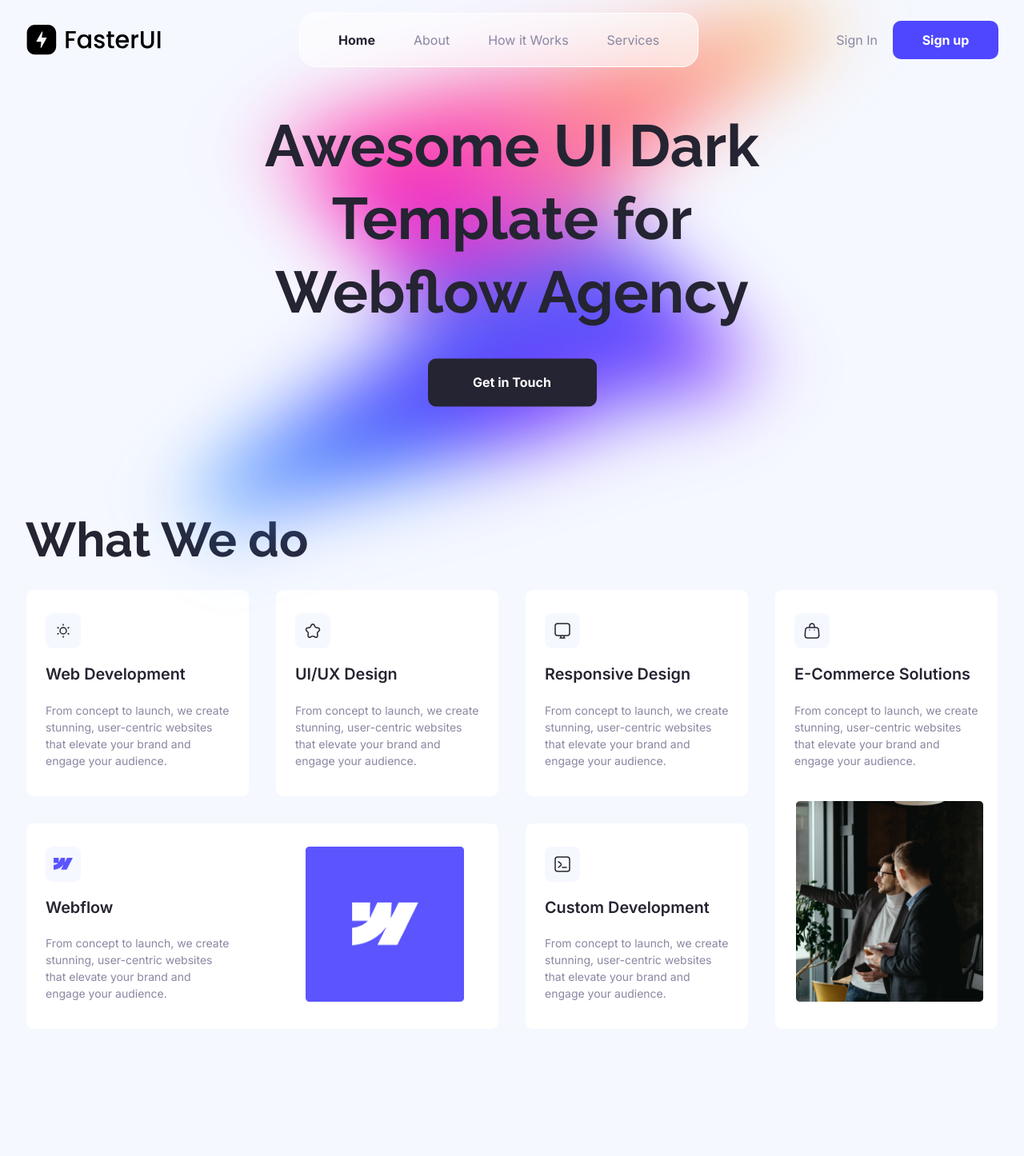
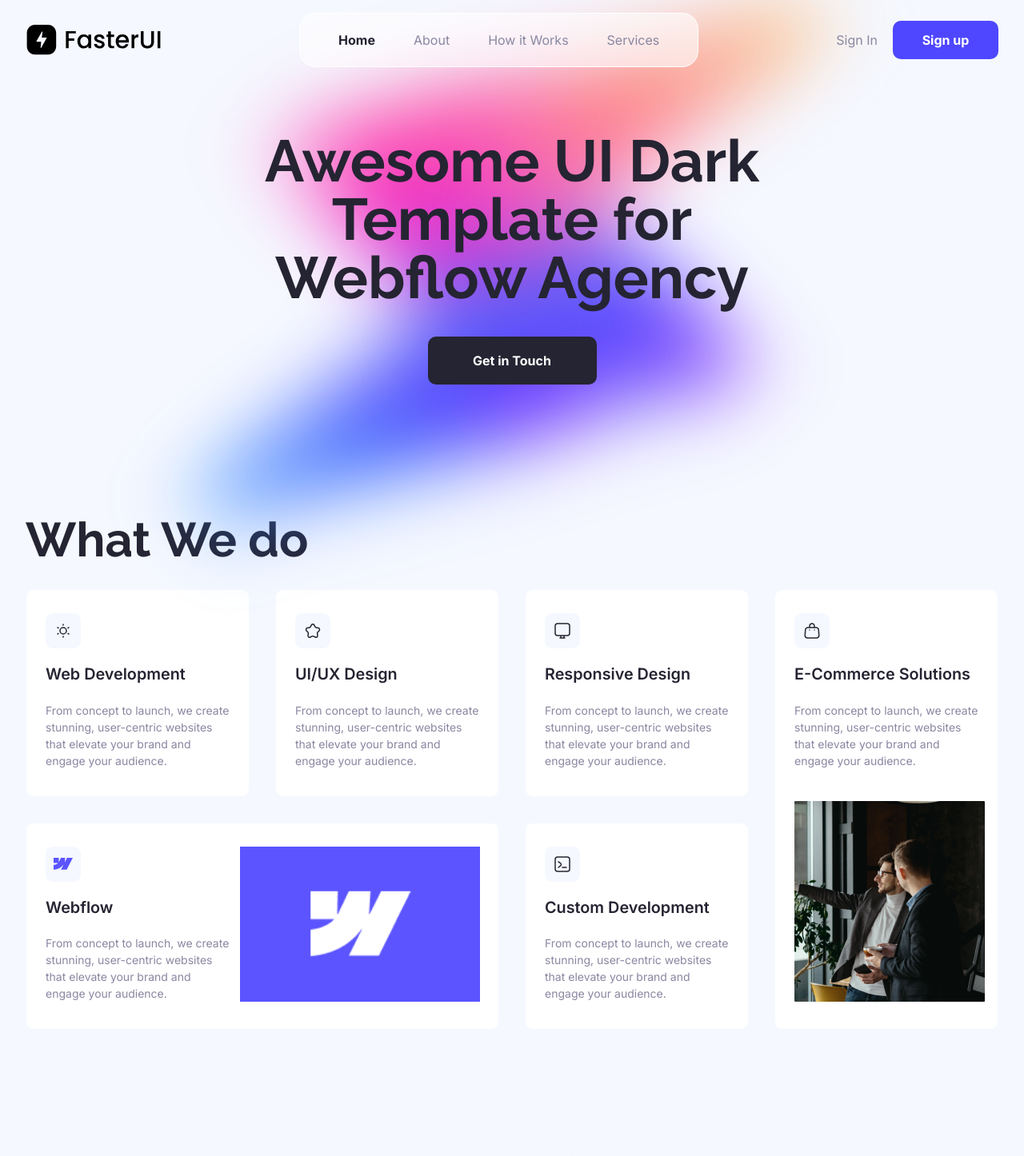
Before and after one commit to devwithfarshi/faster-ui, a Next.js app: page / in a window 1280 px wide. Shown: the top 1446 px of the page at 80% size. Built offline with nearby package versions, Linux system fonts and the light colour scheme.

Commit message:
🆙:update: 1024px responsive

```diff
--- a/src/components/common/Container.jsx
+++ b/src/components/common/Container.jsx
@@ -1,6 +1,6 @@
 const Container = ({ children, className = "" }) => {
   return (
-    <div className={`max-w-[1216px] mx-auto px-4 lg:px-0 ${className}`}>
+    <div className={`max-w-[1216px] mx-auto px-4 xl:px-0 ${className}`}>
       {children}
     </div>
   );
--- a/src/components/common/ReviewSectionCard.jsx
+++ b/src/components/common/ReviewSectionCard.jsx
@@ -3,7 +3,7 @@ import Image from "next/image";
 
 const ReviewSectionCard = () => {
   return (
-    <div className="my-12 lg:my-[86px] mx-4 max-w-[409px] lg:mx-auto rounded-[22px] p-[21px] bg-white border border-borderSecondary flex items-center gap-[13px] flex-col lg:flex-row">
+    <div className="my-12 lg:my-[86px] mx-4 max-w-[409px] md:mx-auto rounded-[22px] p-[21px] bg-white border border-borderSecondary flex items-center gap-[13px] flex-col md:flex-row">
       <ul className="flex items-center">
         {useReviewers.map((user) => (
           <li
--- a/src/components/screens/Home/Banner/BannerBg.jsx
+++ b/src/components/screens/Home/Banner/BannerBg.jsx
@@ -1,7 +1,7 @@
 const BannerBg = () => {
   return (
     <svg
-      className="w-full lg:w-[835px] 2xl:w-[842px] 2xl:h-[1205px]"
+      className="w-full lg:w-[550px] xl:w-[835px] 2xl:w-[842px] 2xl:h-[1205px]"
       viewBox="0 0 842 1205"
       fill="none"
       xmlns="http://www.w3.org/2000/svg"
--- a/src/components/screens/Home/Banner/index.jsx
+++ b/src/components/screens/Home/Banner/index.jsx
@@ -12,8 +12,8 @@ const Banner = () => {
       </div>
       <div className="lg:absolute lg:left-1/2 lg:top-1/2 lg:-translate-x-1/2 lg:-translate-y-1/2 w-full">
         <Container>
-          <div className="max-w-[764px] mx-auto text-center space-y-9 w-full">
-            <h1 className="font-raleway font-bold text-4xl xl:text-[73.34px] leading-tight">
+          <div className="md:max-w-[600px] xl:max-w-[764px] mx-auto text-center space-y-9 w-full">
+            <h1 className="font-raleway font-bold text-4xl md:text-5xl xl:text-[73.34px] leading-tight">
               Awesome UI Dark Template for Webflow Agency
             </h1>
             <Link href="#" className="inline-block">
--- a/src/components/screens/Home/Pricing/index.jsx
+++ b/src/components/screens/Home/Pricing/index.jsx
@@ -6,7 +6,7 @@ const Pricing = () => {
   return (
     <section>
       <Container>
-        <div className="flex flex-col lg:flex-row gap-8">
+        <div className="flex flex-col md:flex-row gap-8">
           <PricingLeftCard />
           <PricingService />
         </div>
--- a/src/components/screens/Home/Services/ServiceCard.jsx
+++ b/src/components/screens/Home/Services/ServiceCard.jsx
@@ -8,7 +8,7 @@ const ServiceCard = ({ service }) => {
     <div
       className={`bg-white border border-background  pl-6 pt-[29px] pr-[23px] pb-[34px] rounded-10   ${extraStyle} ${
         (service?.col || service?.row) && service?.col
-          ? "lg:flex flex-col lg:flex-row items-center justify-between"
+          ? "lg:flex flex-col lg:flex-row items-center justify-between gap-3"
           : "lg:flex flex-col lg:gap-10"
       }`}
     >
@@ -29,13 +29,13 @@ const ServiceCard = ({ service }) => {
         </div>
       </div>
       {service?.image && (
-        <div className="h-full w-[238px]">
+        <div className="h-full flex-1 xl:w-[238px]">
           <figure className="relative w-full h-full">
             <Image
               fill
               src={service.image}
               alt={service.title}
-              className="object-contain"
+              className="object-cover"
             />
           </figure>
         </div>
--- a/src/components/screens/Home/Services/index.jsx
+++ b/src/components/screens/Home/Services/index.jsx
@@ -8,7 +8,7 @@ const Services = () => {
     <section className="pt-12 lg:pt-0">
       <Container>
         <Heading text="What We do" />
-        <div className="mt-8 space-y-4 lg:space-y-0 lg:grid  lg:grid-cols-4 gap-8">
+        <div className="mt-8 space-y-4 lg:space-y-0 lg:grid  lg:grid-cols-4 gap-4 xl:gap-8">
           {services.map((service) => (
             <ServiceCard key={service.id} service={service} />
           ))}
```
